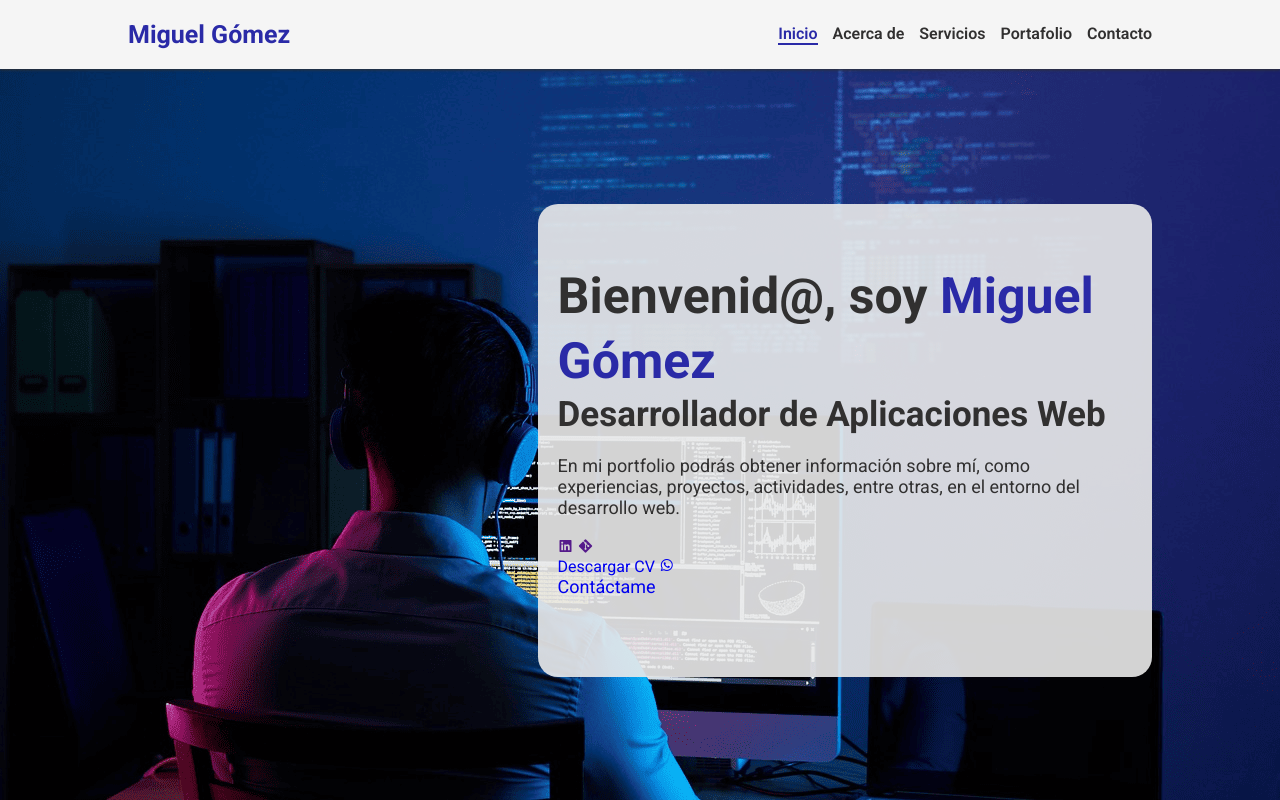
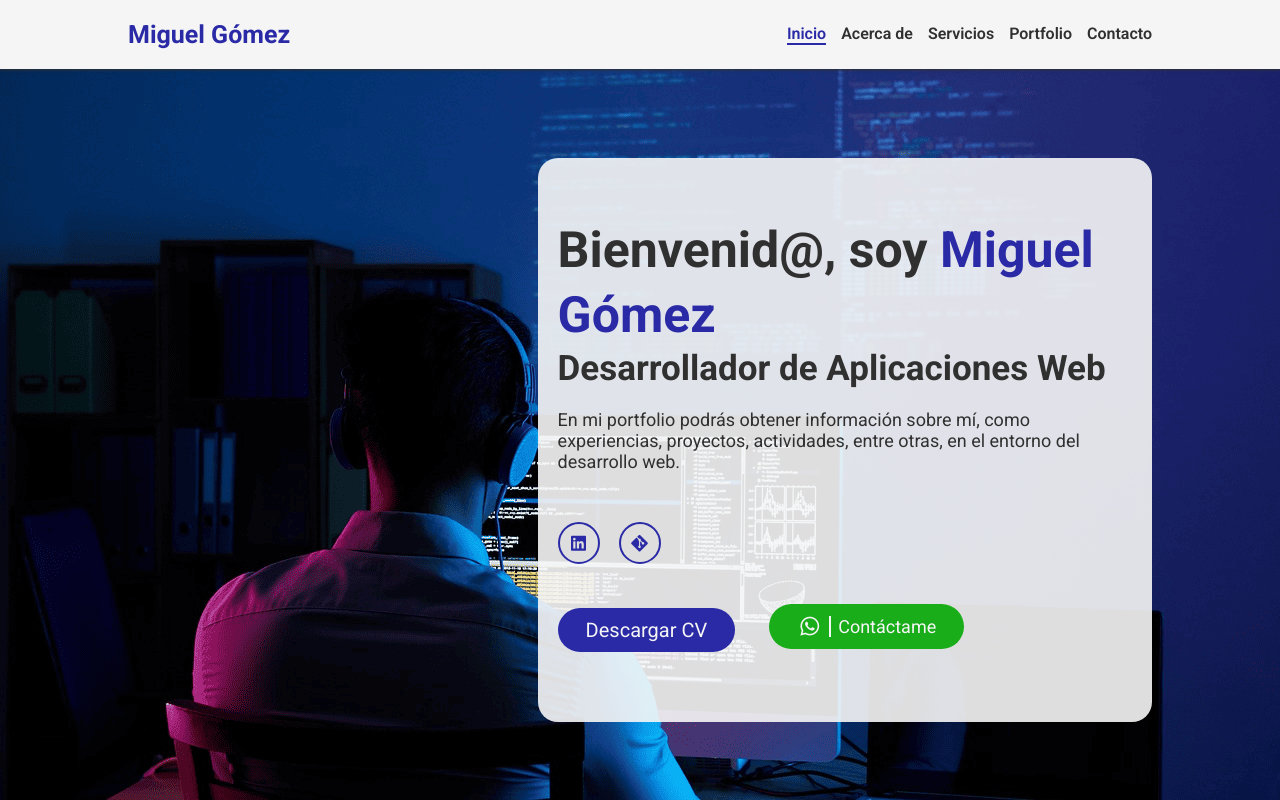
Before and after one commit to miguel-agm-dev/Portfolio-miguel-gomez, a plain HTML site: page index.html in a window 1280 px wide. Drawn offline with nearby package versions, Linux system fonts and the light colour scheme.

Commit message:
Completado estilo redes sociales

```diff
--- a/index.html
+++ b/index.html
@@ -26,7 +26,7 @@
         <a href="#home" class="active">Inicio</a>
         <a href="#about">Acerca de</a>
         <a href="#services">Servicios</a>
-        <a href="#portfolio">Portafolio</a>
+        <a href="#portfolio">Portfolio</a>
         <a href="#contact">Contacto</a>
       </nav>
     </header>
@@ -45,7 +45,7 @@
           <a href=""><i class="bx bxl-git"></i></a>
         </div>
 
-        <a href="resource\my-porfolio.pdf" class="btn" download>Descargar CV</a>
+        <a href="resource\my-portfolio.pdf" class="btn" download>Descargar CV</a>
         <a href="https://wa.me/+34691775342" target="_blank" class="btn-whatsapp">
             <i class='bx bxl-whatsapp' ></i>
             <p>Contáctame</p>
--- a/styles/style.css
+++ b/styles/style.css
@@ -103,7 +103,7 @@ span{
     width: 60%;
     margin-left: 5rem;
     padding: 6rem 2rem;
-    background-color: rgb(234, 234, 234, 0.9);
+    background-color: rgb(247, 247, 247, 0.9);
     border-radius: 2rem;
 }
 
@@ -123,3 +123,64 @@ span{
     font-size: 1.8rem;
     margin-bottom: 2rem;
 }
+
+.social-media a{
+    display: inline-flex;
+    justify-content: center;
+    align-items: center;
+    width: 4.2rem;
+    height: 4.2rem;
+    border: .2rem solid var(--main-color);
+    border-radius: 50%;
+    font-size: 2rem;
+    color: var(--main-color);
+    margin: 3rem 1.5rem 3rem 0;
+    transition: .3s ease;
+}
+
+.social-media a:hover{
+    transform: scale(1.2) translateY(-1rem);
+    background-color: var(--main-color);
+    color: var(--bg-color);
+    box-shadow: 0 0 1.5rem var(--main-color);
+}
+
+.btn,
+.btn-whatsapp{
+    display: inline-block;
+    padding: 1rem 2.8rem;
+    margin: 1rem 3rem 1rem 0;
+    background-color: var(--main-color);
+    border-radius: 4rem;
+    font-size: 2rem;
+    color: var(--bg-color);
+    font-weight: 400;
+    transition: .3s ease;
+}
+
+.btn-whatsapp{
+    display: inline-flex;
+    align-items: center;
+    background-color: rgb(25, 173, 25);
+}
+
+.btn-whatsapp i{
+    font-size: 2.5rem;
+    padding-right: .7rem;
+}
+
+.btn-whatsapp p{
+    margin: 0;
+    border-left: .2rem solid var(--bg-color);
+    padding-left: .7rem;
+}
+
+.btn:hover{
+    box-shadow: 0 0 1.6rem var(--main-color);
+    transform: scale(1.1);
+}
+
+.btn-whatsapp:hover{
+    box-shadow: 0 0 1.6rem rgb(25, 173, 25);
+    transform: scale(1.1);
+}
```
Also changed, not shown: 2 other files.
